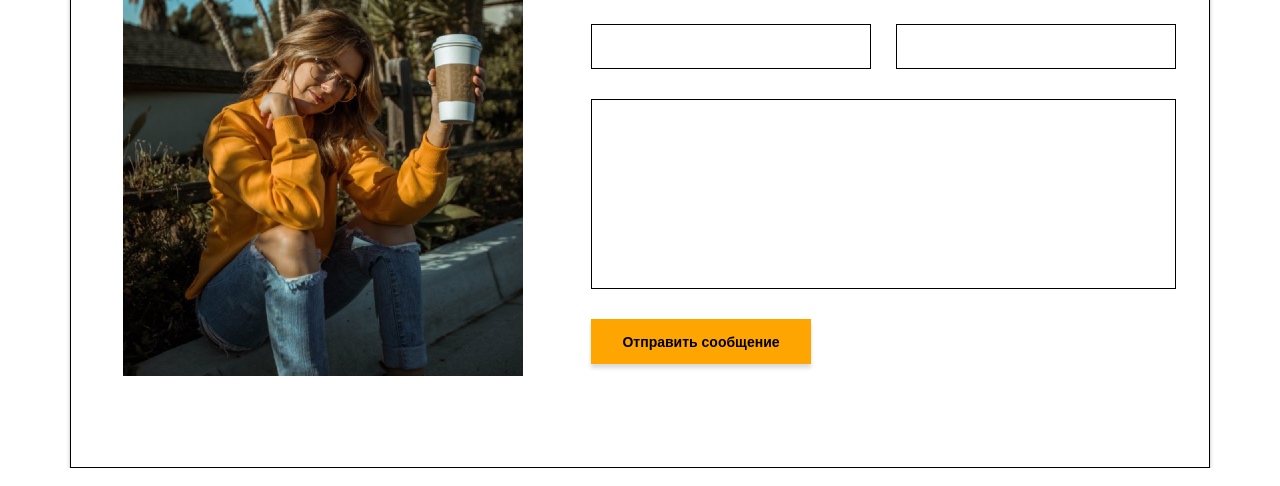
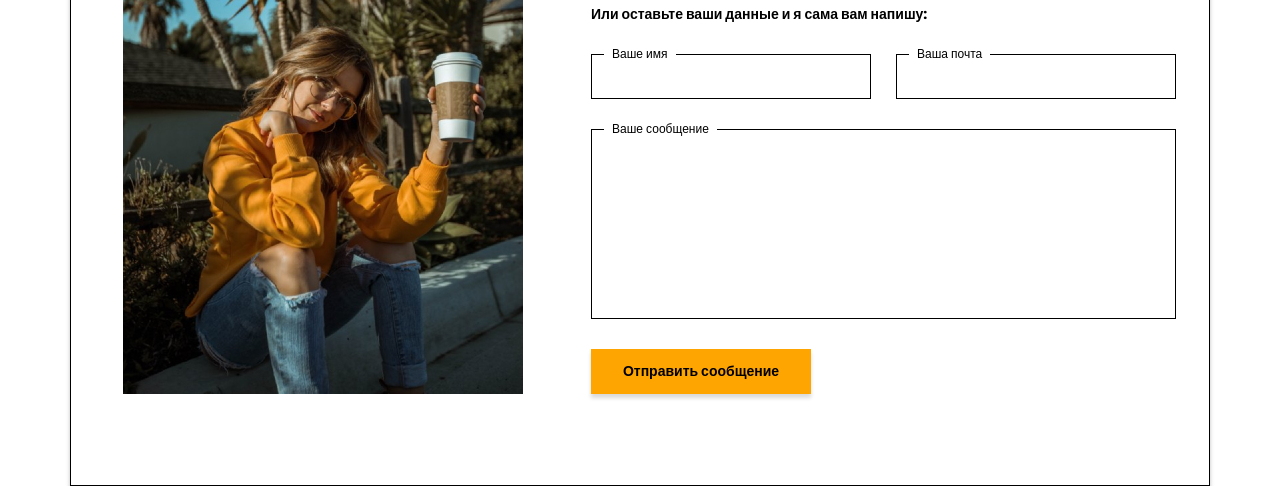
Before and after one commit to EugeneTsalko/digital-chief-test, a website: page index.html in a window 1280 px wide. Shown: the part 1808-2294 px from the top of the page. Drawn offline with Linux system fonts and the light colour scheme.

Commit message:
feat: add labels in contacts form

```diff
--- a/index.html
+++ b/index.html
@@ -145,9 +145,19 @@
           <p class="contacts__text">Или оставьте ваши данные и я сама вам напишу:</p>
         </div>
         <form class="contacts__form form">
-          <input type="text" id="name">
-          <input type="email" id="mail">
-          <textarea id="message"></textarea>
+          <!-- переименовать стили по бэм -->
+          <div class="input__wrapper">
+            <input type="text" id="name" class="form__input">
+            <label for="name" class="form__label">Ваше имя</label>
+          </div>
+          <div class="input__wrapper">
+            <input type="email" id="email" class="form__input">
+            <label for="email" class="form__label">Ваша почта</label>
+          </div>
+          <div class="input__wrapper">
+            <textarea id="message" class="form__input"></textarea>
+            <label for="message" class="form__label">Ваше сообщение </label>
+          </div>
           <button class="btn">Отправить сообщение</button>
         </form>
       </div>
--- a/scss/index.scss
+++ b/scss/index.scss
@@ -8,6 +8,7 @@
   margin: 0;
   border: 0;
   box-sizing: border-box;
+  font-family: inherit;
 }
 
 a {
@@ -129,10 +130,10 @@ body {
   }
 
   &__subtitle {
+    margin-top: 6px;
     font-size: 1rem;
     font-weight: 700;
     line-height: 1.5rem;
-    letter-spacing: 0.5px;
     position: relative;
     padding-left: 0.625rem;
 
@@ -153,7 +154,7 @@ body {
 
 .about {
   height: 800px;
-  padding-top: 206px;
+  padding-top: 200px;
 
   &__title {
     font-size: 3rem;
@@ -189,6 +190,7 @@ body {
   align-items: center;
 
   .section__subtitle {
+    margin-bottom: 6px;
     &::before {
       padding: 0;
       left: 15px;
@@ -202,6 +204,7 @@ body {
 
   &__title {
     font-size: 1.25rem;
+    line-height: 1.5rem;
     font-weight: 700;
   }
 
@@ -270,6 +273,7 @@ body {
   &__title {
     font-size: 0.875rem;
     font-weight: 700;
+    line-height: 21px;
   }
 
   &__subtitle,
@@ -295,6 +299,7 @@ body {
 
   .section__title {
     padding-bottom: 0;
+    margin-top: 6px;
 
     &::after {
       left: 0;
@@ -332,30 +337,46 @@ body {
 }
 
 .form {
-  input {
-    border: 1px solid black;
+  &__input {
+    // border: 1px solid black;
+    font-size: 12px;
+    font-weight: 500;
+    width: 100%;
+    height: 100%;
+    padding: 14px 20px;
+    // position: relative;
+    resize: none;
   }
 
-  textarea {
-    border: 1px solid black;
+  &__label {
+    font-size: 0.75rem;
+    font-weight: 500;
+    position: absolute;
+    padding: 0 8px;
+    background-color: $white-color;
+    top: -11px;
+    left: 12px;
   }
 
-  // max-width: 585px;
-  // width: 100%;
   display: grid;
   grid-template-columns: repeat(2, 280px);
   grid-template-rows: 45px 190px 45px;
   grid-column-gap: 25px;
   grid-row-gap: 30px;
+}
 
-  #name {
+.input {
+  &__wrapper {
+    border: 1px solid black;
+    position: relative;
+  }
+  &__wrapper:nth-child(1) {
     grid-area: 1 / 1 / 2 / 2;
   }
-  #mail {
+  &__wrapper:nth-child(2) {
     grid-area: 1 / 2 / 2 / 3;
   }
-  #message {
+  &__wrapper:nth-child(3) {
     grid-area: 2 / 1 / 3 / 3;
-    resize: none;
   }
 }
```
Also changed, not shown: style.css, 1 other file.
